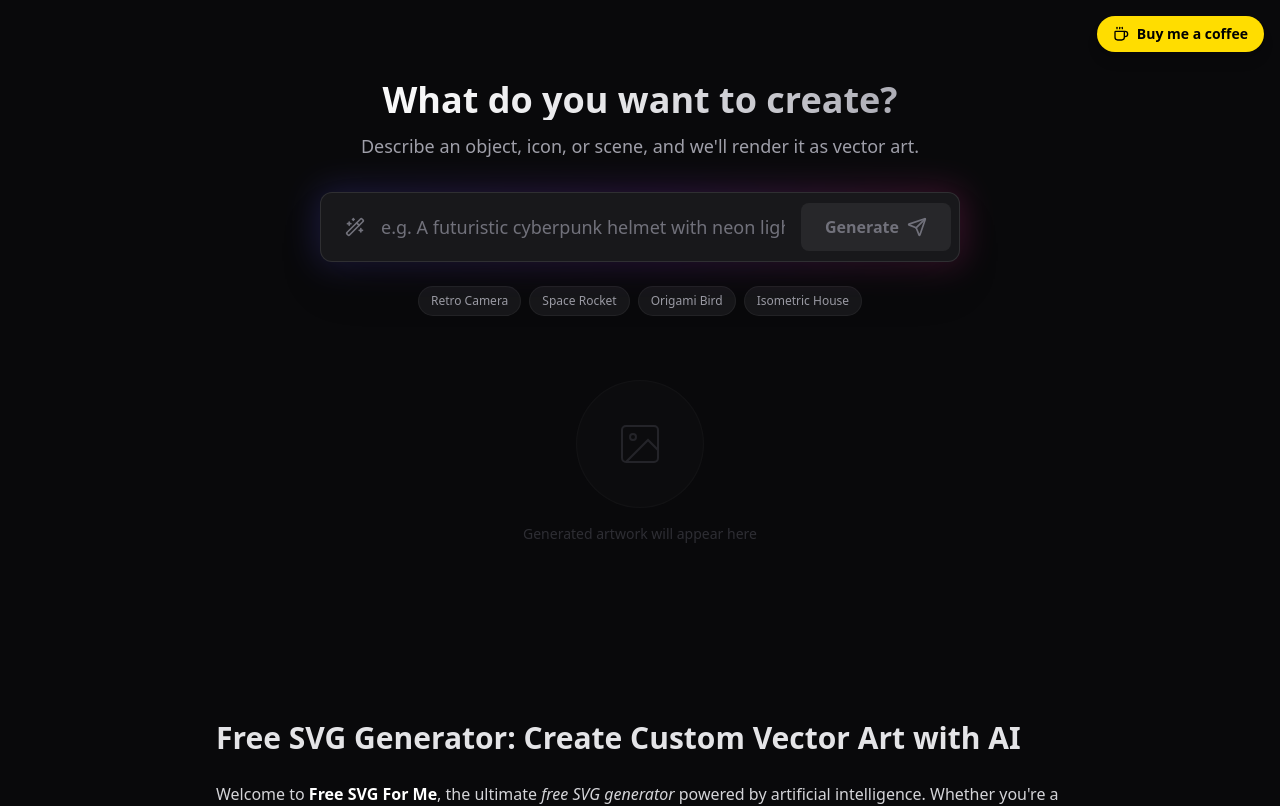
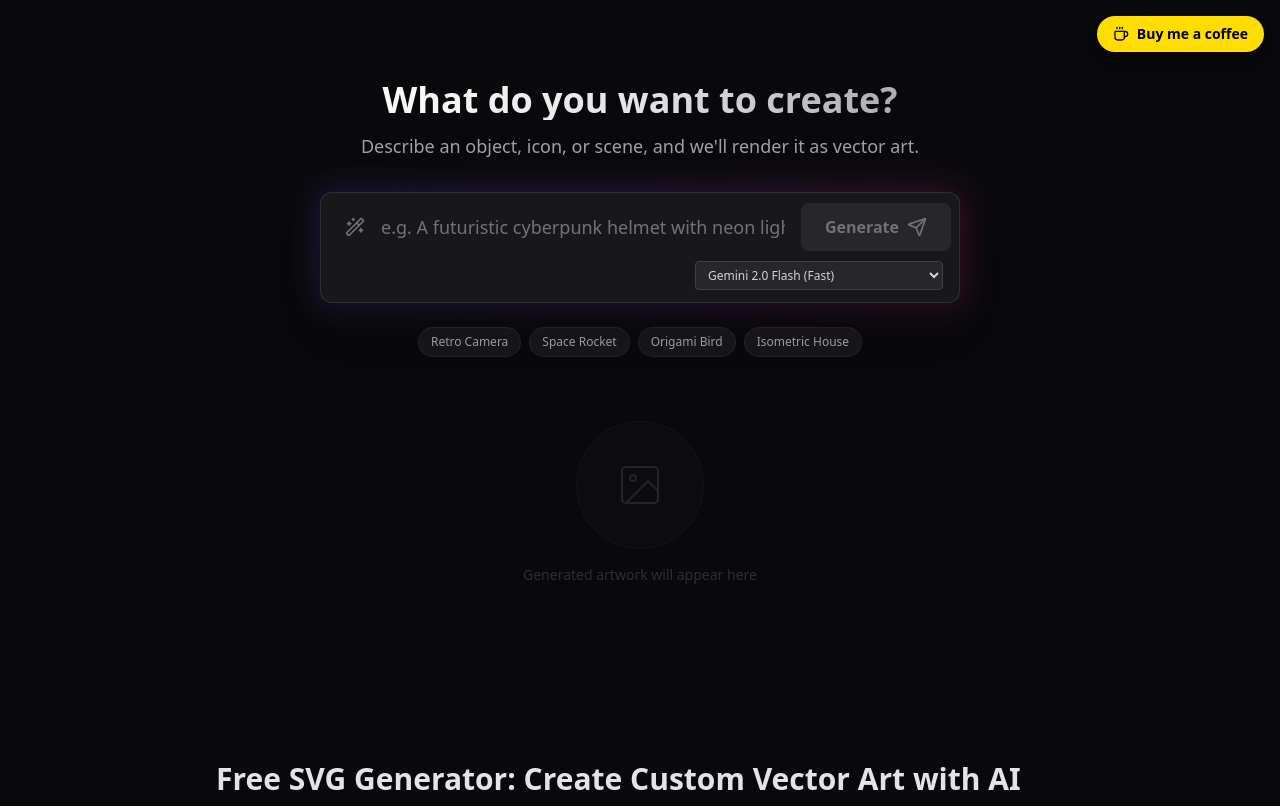
Before and after one commit to Erics1337/free-svg-for-me, a Next.js app: page / in a window 1280 px wide. Shown: the top 806 px of the page. Built offline with nearby package versions, Linux system fonts and the light colour scheme.

Commit message:
feat: Add Gemini model selection to the UI and API for SVG generation.

```diff
--- a/app/api/generate/route.ts
+++ b/app/api/generate/route.ts
@@ -84,7 +84,7 @@ export async function POST(request: Request) {
   });
 
   try {
-    const { prompt } = await request.json();
+    const { prompt, model } = await request.json();
 
     if (!prompt) {
       return NextResponse.json(
@@ -111,11 +111,11 @@ export async function POST(request: Request) {
 
     const fullPrompt = `Create an SVG representation of the following object/item: "${prompt}"`;
 
-    console.log("[Gemini SVG] generating", { promptLength: prompt.length });
+    console.log("[Gemini SVG] generating", { promptLength: prompt.length, model });
 
     const response = await withTimeout(
       ai.models.generateContent({
-        model: 'gemini-3-pro-preview',
+        model: model || 'gemini-2.0-flash',
         contents: fullPrompt,
         config: {
           systemInstruction: systemPrompt,
--- a/components/InputSection.tsx
+++ b/components/InputSection.tsx
@@ -10,9 +10,11 @@ import { GenerationStatus } from '../types';
 interface InputSectionProps {
   onGenerate: (prompt: string) => void;
   status: GenerationStatus;
+  selectedModel: string;
+  onModelChange: (model: string) => void;
 }
 
-export const InputSection: React.FC<InputSectionProps> = ({ onGenerate, status }) => {
+export const InputSection: React.FC<InputSectionProps> = ({ onGenerate, status, selectedModel, onModelChange }) => {
   const [input, setInput] = useState('');
   const [cooldown, setCooldown] = useState(0);
 
@@ -48,7 +50,8 @@ export const InputSection: React.FC<InputSectionProps> = ({ onGenerate, status }
 
       <form onSubmit={handleSubmit} className="relative group">
         <div className="absolute -inset-1 bg-linear-to-r from-indigo-500 via-purple-500 to-pink-500 rounded-2xl opacity-20 group-hover:opacity-40 transition duration-500 blur-lg"></div>
-        <div className="relative flex items-center bg-zinc-900 rounded-xl border border-white/10 shadow-2xl overflow-hidden p-2">
+        <div className="relative flex flex-col gap-2 bg-zinc-900 rounded-xl border border-white/10 shadow-2xl overflow-hidden p-2">
+          <div className="flex items-center w-full">
             <div className="pl-4 text-zinc-500">
               <Wand2 className="w-5 h-5" />
             </div>
@@ -88,6 +91,20 @@ export const InputSection: React.FC<InputSectionProps> = ({ onGenerate, status }
               )}
             </button>
           </div>
+
+          {/* Model Selector */}
+          <div className="flex justify-end px-2 pb-1">
+            <select
+              value={selectedModel}
+              onChange={(e) => onModelChange(e.target.value)}
+              className="bg-zinc-800 text-zinc-300 text-xs py-1 px-2 rounded border border-zinc-700 focus:outline-none focus:border-indigo-500 cursor-pointer"
+              disabled={isLoading}
+            >
+              <option value="gemini-2.0-flash">Gemini 2.0 Flash (Fast)</option>
+              <option value="gemini-3-pro-preview">Gemini 3.0 Pro Preview (High Quality)</option>
+            </select>
+          </div>
+        </div>
       </form>
 
       {/* Quick suggestions */}
--- a/components/SvgGenerator.tsx
+++ b/components/SvgGenerator.tsx
@@ -13,6 +13,8 @@ export const SvgGenerator: React.FC = () => {
   const [status, setStatus] = useState<GenerationStatus>(GenerationStatus.IDLE);
   const [currentSvg, setCurrentSvg] = useState<GeneratedSvg | null>(null);
   const [error, setError] = useState<ApiError | null>(null);
+
+  const [selectedModel, setSelectedModel] = useState<string>('gemini-2.0-flash');
 
   // History state with localStorage persistence
   const [history, setHistory] = useState<GeneratedSvg[]>([]);
@@ -47,7 +49,7 @@ export const SvgGenerator: React.FC = () => {
     setCurrentSvg(null);
 
     try {
-      const svgContent = await generateSvgFromPrompt(prompt);
+      const svgContent = await generateSvgFromPrompt(prompt, selectedModel);
 
       const newSvg: GeneratedSvg = {
         id: crypto.randomUUID(),
@@ -87,7 +89,12 @@ export const SvgGenerator: React.FC = () => {
         <BuyMeCoffee username="erics1337" />
       </div>
 
-      <InputSection onGenerate={handleGenerate} status={status} />
+      <InputSection
+        onGenerate={handleGenerate}
+        status={status}
+        selectedModel={selectedModel}
+        onModelChange={setSelectedModel}
+      />
 
       {status === GenerationStatus.ERROR && error && (
         <div className="max-w-2xl mx-auto mt-8 px-4">
--- a/services/geminiService.ts
+++ b/services/geminiService.ts
@@ -12,14 +12,14 @@
  * Generates an SVG string based on the user's prompt.
  * Calls the secure server-side API route.
  */
-export const generateSvgFromPrompt = async (prompt: string): Promise<string> => {
+export const generateSvgFromPrompt = async (prompt: string, model: string): Promise<string> => {
   try {
     const response = await fetch('/api/generate', {
       method: 'POST',
       headers: {
         'Content-Type': 'application/json',
       },
-      body: JSON.stringify({ prompt }),
+      body: JSON.stringify({ prompt, model }),
     });
 
     const data = await response.json();
```
Lines whose indentation alone changed are shown as unchanged.
